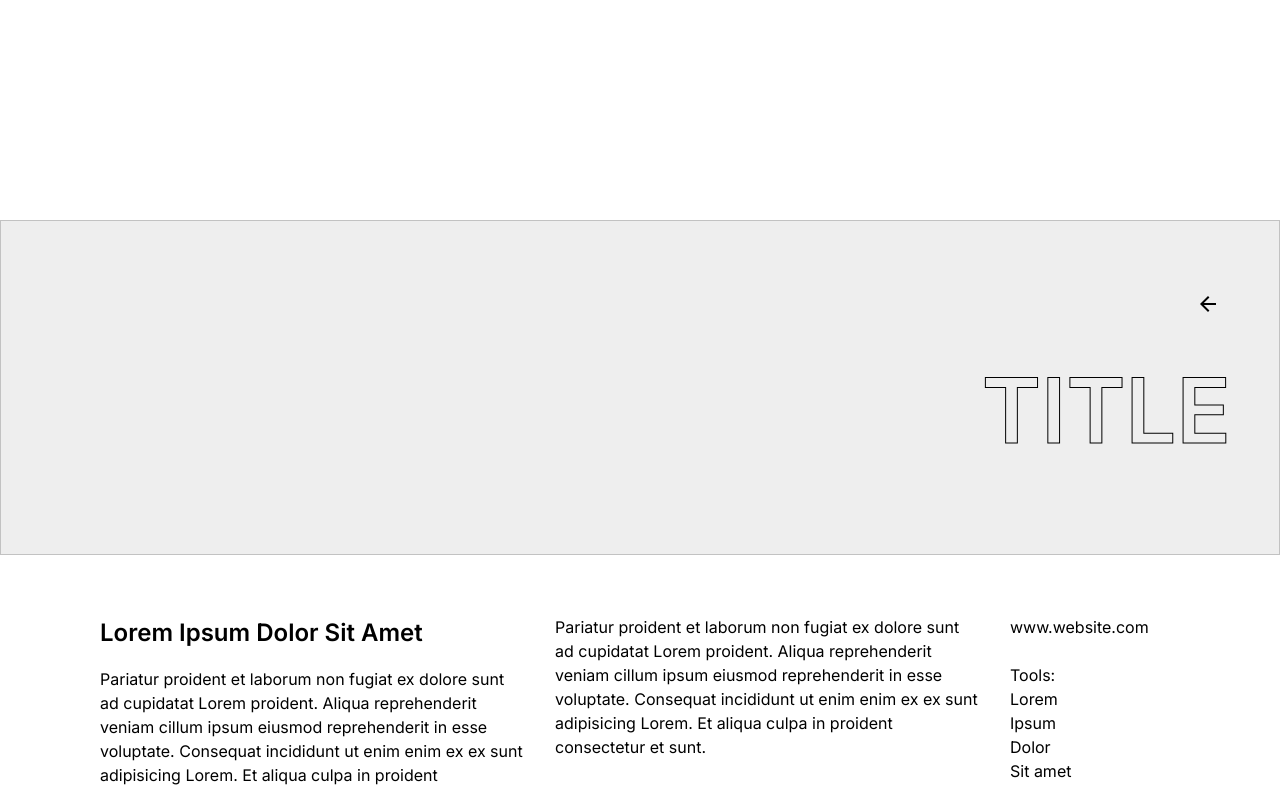
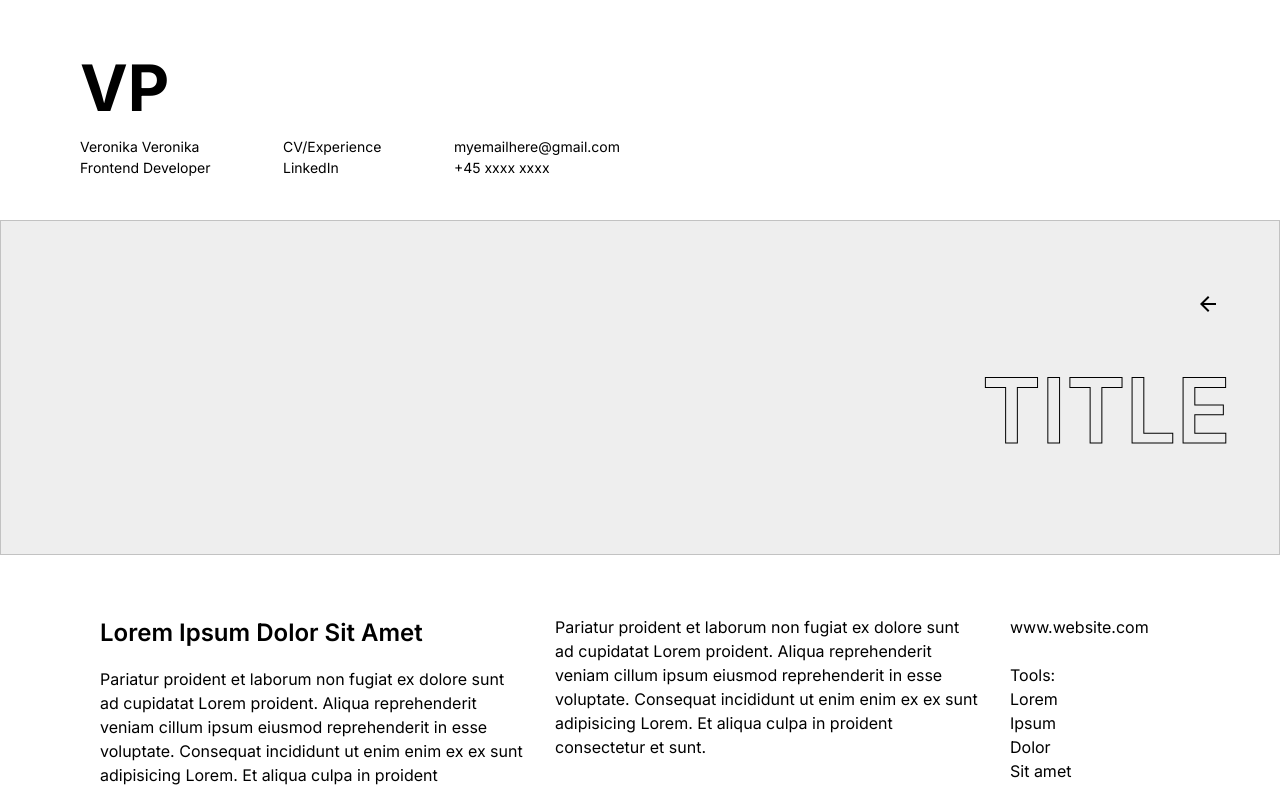
Before and after one commit to veronikapetersen/vp-pf, a Next.js app: page /project in a window 1280 px wide. Shown: the top 792 px of the page. Built offline with nearby package versions, Linux system fonts and the light colour scheme.

Commit message:
page layout, logo

```diff
--- a/src/app/components/Menu/Menu.module.scss
+++ b/src/app/components/Menu/Menu.module.scss
@@ -28,7 +28,7 @@
                 transform: rotateY(-45deg) translateZ(0) scale(1);
                 transform-origin: right center;
                 will-change: transform;
-                font-size: 5rem;
+                font-size: 7rem;
                 margin: 6px 0;
 
                 &:hover {
--- a/src/app/components/Nav/Nav.js
+++ b/src/app/components/Nav/Nav.js
@@ -1,41 +1,45 @@
 'use client';
+import React from "react";
 import classes from "./Nav.module.scss";
-import { useRef, useEffect } from "react";
-import { setInitialStates, moveLogoDown, moveLogoUp } from "./NavAnimations";
+// import { useRef, useEffect } from "react";
+// import { setInitialStates, moveLogoDown, moveLogoUp } from "./NavAnimations";
 
-export default function Nav({ timeline, top }) {
+// export default function Nav({ timeline, top }) {
+const Nav = React.forwardRef((props, ref) => {
 
-    const logoRef = useRef(null);
 
-    useEffect(() => {
+    // const headerRef = useRef(null);
 
-        if (timeline && top) {
-            timeline
-                .add(setInitialStates(logoRef.current))
-                .add(moveLogoDown(logoRef.current, logoRef.current.offsetHeight))
-                .play()
-        } else if (timeline && !top) {
-            timeline
-                .add(setInitialStates(logoRef.current))
-                .add(moveLogoUp(logoRef.current))
-                .play()
-        }
+    // useEffect(() => {
 
-    }, [timeline])
+    //     if (timeline && top) {
+    //         timeline
+    //             .add(setInitialStates(headerRef.current))
+    //             .add(moveLogoDown(headerRef.current, headerRef.current.offsetHeight))
+    //             .play()
+    //     } else if (timeline && !top) {
+    //         timeline
+    //             .add(setInitialStates(headerRef.current))
+    //             .add(moveLogoUp(headerRef.current))
+    //             .play()
+    //     }
+
+    // }, [timeline])
 
     return (
-        <header className={`${classes.header} ${top ? classes['top-position'] : classes['bottom-position']}`} ref={logoRef}>
+        // <header className={`${classes.header} ${top ? classes['top-position'] : classes['bottom-position']}`} ref={headerRef}>
+        <header className={`${classes.header} `} >
 
             <div>
                 <div className={classes.logo}>VP</div>
             </div>
 
-            <div className={classes.row}>
+            <div ref={ref} className={classes.row}>
                 <div className={classes.column}>
                     <nav className={classes.nav}>
                         <ul className={classes['nav-list']}>
                             <li className={classes['nav-list-item']}>
-                                <div>Veronika Petersen</div>
+                                <div>Veronika Veronika</div>
                             </li>
                             <li className={classes['nav-list-item']}>
                                 <div>Frontend Developer</div>
@@ -73,4 +77,6 @@ export default function Nav({ timeline, top }) {
 
         </header>
     )
-}
+});
+
+export default Nav;
--- a/src/app/components/Nav/Nav.module.scss
+++ b/src/app/components/Nav/Nav.module.scss
@@ -1,8 +1,11 @@
 .header {
     width: 100%;
     max-width: 700px;
-    z-index: 9;
+    z-index: 99;
     padding: 10px 10px;
+    // mix-blend-mode: overlay;
+    // color: black;
+
 
     @media (min-width: 768px) {
         padding: 20px 10px;
@@ -38,14 +41,17 @@
     .nav {
         font-size: 14px;
     }
-}
 
-.top-position {
     position: fixed;
     top: 0;
 }
 
-.bottom-position {
-    position: fixed;
-    bottom: 0;
-}
+// .top-position {
+//     position: fixed;
+//     top: 0;
+// }
+
+// .bottom-position {
+//     position: fixed;
+//     bottom: 0;
+// }
--- a/src/app/components/Nav/NavAnimations.js
+++ b/src/app/components/Nav/NavAnimations.js
@@ -14,7 +14,6 @@ export const moveLogoDown = (logoRef, logoRefHeight) => {
         top: `calc(100% - ${logoRefHeight}px)`,
         transformOrigin: "center center",
         ease: "power1.out"
-
     });
 
     return tl;
--- a/src/app/components/PageLayout/PageLayout.js
+++ /dev/null
@@ -1,13 +0,0 @@
-import classes from "./PageLayout.module.scss";
-import Nav from "@/app/components/Nav/Nav";
-
-export default function PageLayout({ children }) {
-    return (
-        <>
-            {/* <Nav top={true}></Nav> */}
-            <main className={classes.main}>
-                {children}
-            </main>
-        </>
-    )
-}
--- a/src/app/components/ProjectHeadings/ProjectHeadings.module.scss
+++ b/src/app/components/ProjectHeadings/ProjectHeadings.module.scss
@@ -7,7 +7,7 @@
     margin: 1rem 3rem;
 
     &--current {
-        // border: 1px solid red;
+
         font-size: 90px;
         text-transform: uppercase;
     }
--- /dev/null
+++ b/src/app/components/ProjectPageLayout/ProjectPageLayout.js
@@ -0,0 +1,58 @@
+'use client';
+import classes from "./ProjectPageLayout.module.scss";
+import Nav from "@/app/components/Nav/Nav";
+
+import { useRef, useEffect } from "react";
+
+import gsap from "gsap";
+import { ScrollTrigger } from "gsap/ScrollTrigger";
+
+gsap.registerPlugin(ScrollTrigger);
+
+
+export default function ProjectPageLayout({ children }) {
+
+    const navRef = useRef(null);
+    const mainRef = useRef(null);
+
+    useEffect(() => {
+        const nav = navRef.current;
+        const main = mainRef.current;
+
+        if (!nav || !main) {
+            console.error("Refs are not assigned correctly.");
+            return;
+        }
+
+        const tl = gsap.timeline({
+            scrollTrigger: {
+                trigger: main,
+                start: "top 10%",
+                end: "400px 20%",
+                scrub: true,
+                // markers: true,
+                toggleActions: "play none none reverse",
+            }
+        });
+
+        tl.to(nav, { opacity: 0 });
+
+        return () => {
+            if (tl.scrollTrigger) {
+                tl.scrollTrigger.kill();
+            }
+        };
+    }, []);
+
+    return (
+        <>
+            {/* <Nav ref={navRef} top={true}></Nav> */}
+
+            <Nav ref={navRef}></Nav>
+
+            <main className={classes.main} ref={mainRef}>
+                {children}
+            </main>
+        </>
+    )
+}
--- a/src/app/project/page.js
+++ b/src/app/project/page.js
@@ -4,17 +4,22 @@ import ParagraphHeading from "@/app/components/ParagraphHeading/ParagraphHeading
 import ProjectHero from "@/app/components/ProjectHero/ProjectHero";
 import ProjectTextContent from "@/app/components/ProjectTextContent/ProjectTextContent";
 import ProjectImage from "@/app/components/ProjectImage/ProjectImage";
-import PageLayout from "@/app/components/PageLayout/PageLayout";
+import ProjectPageLayout from "@/app/components/ProjectPageLayout/ProjectPageLayout";
 
 
 export default function Project() {
     return (
         <>
-            <PageLayout>
+            <ProjectPageLayout>
 
                 <ProjectHero />
                 <ProjectTextContent />
                 <ProjectImage />
+                <ProjectTextContent />
+                <ProjectImage />
+                <ProjectTextContent />
+                <ProjectTextContent />
+                <ProjectTextContent />
 
                 {/* <ParagraphHeading>
                 Project
@@ -28,7 +33,7 @@ export default function Project() {
             </ParagraphText> */}
 
                 <ProjectHeading2>Next Project Name</ProjectHeading2>
-            </PageLayout>
+            </ProjectPageLayout>
         </>
     )
 }
```
Also changed, not shown: src/app/components/ProjectPageLayout/ProjectPageLayout.module.scss (renamed from src/app/components/PageLayout/PageLayout.module.scss).
